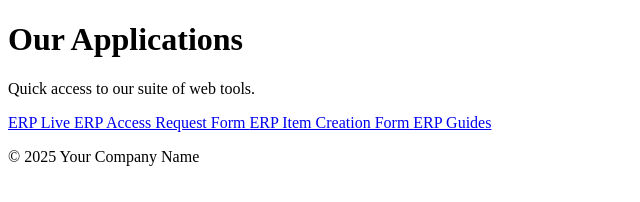
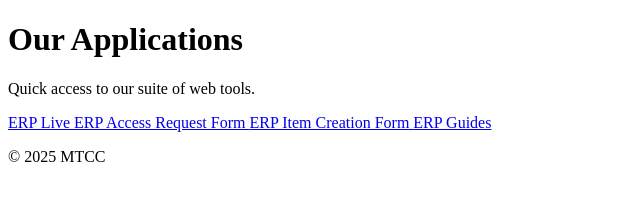
Before and after one commit to Yamean013/ERPConnect, a plain HTML site: page index.html in a window 1280 px wide. Shown: the full height of the page, 0-640 px from the left. Drawn offline with Linux system fonts and the light colour scheme.

Commit message:
Corrected footer

```diff
--- a/index.html
+++ b/index.html
@@ -32,7 +32,7 @@
     </main>
 
     <footer>
-      <p>&copy; 2025 Your Company Name</p>
+      <p>&copy; 2025 MTCC</p>
     </footer>
 
     <script src="script.js"></script>
```
